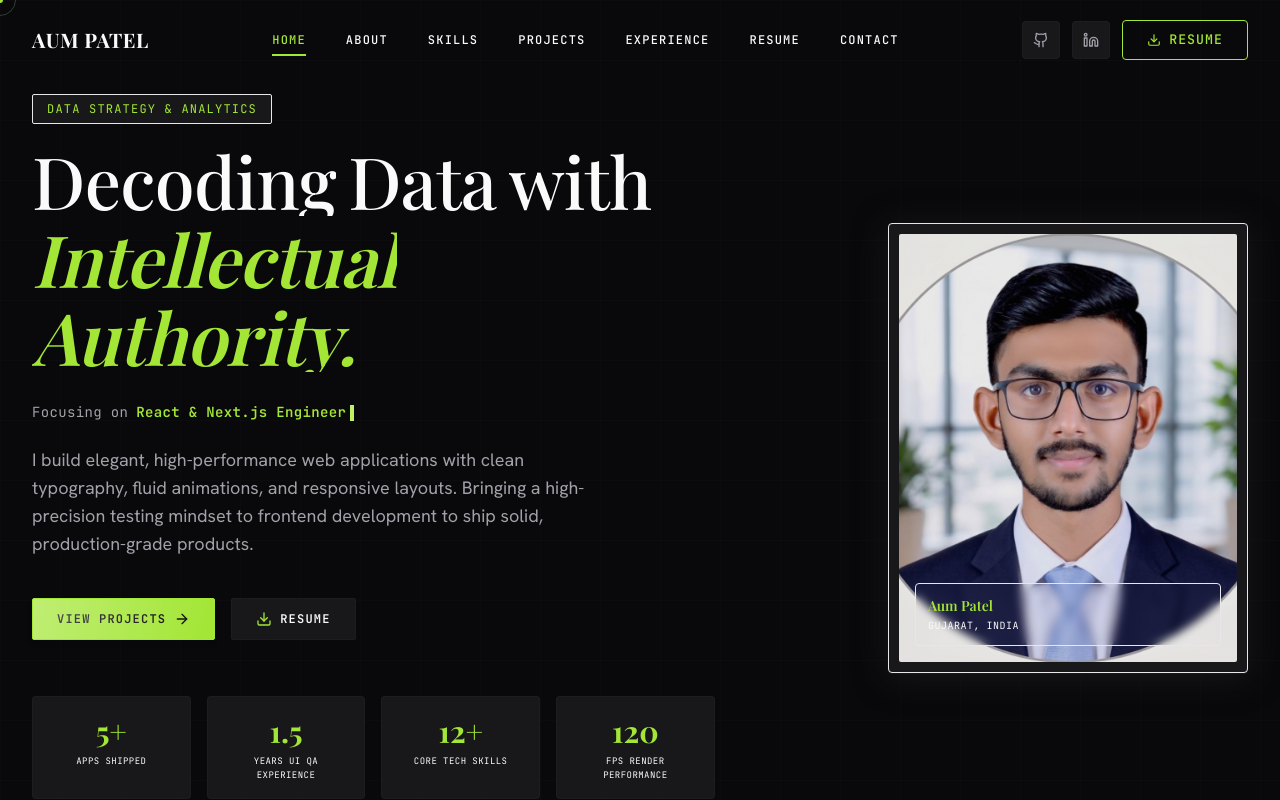
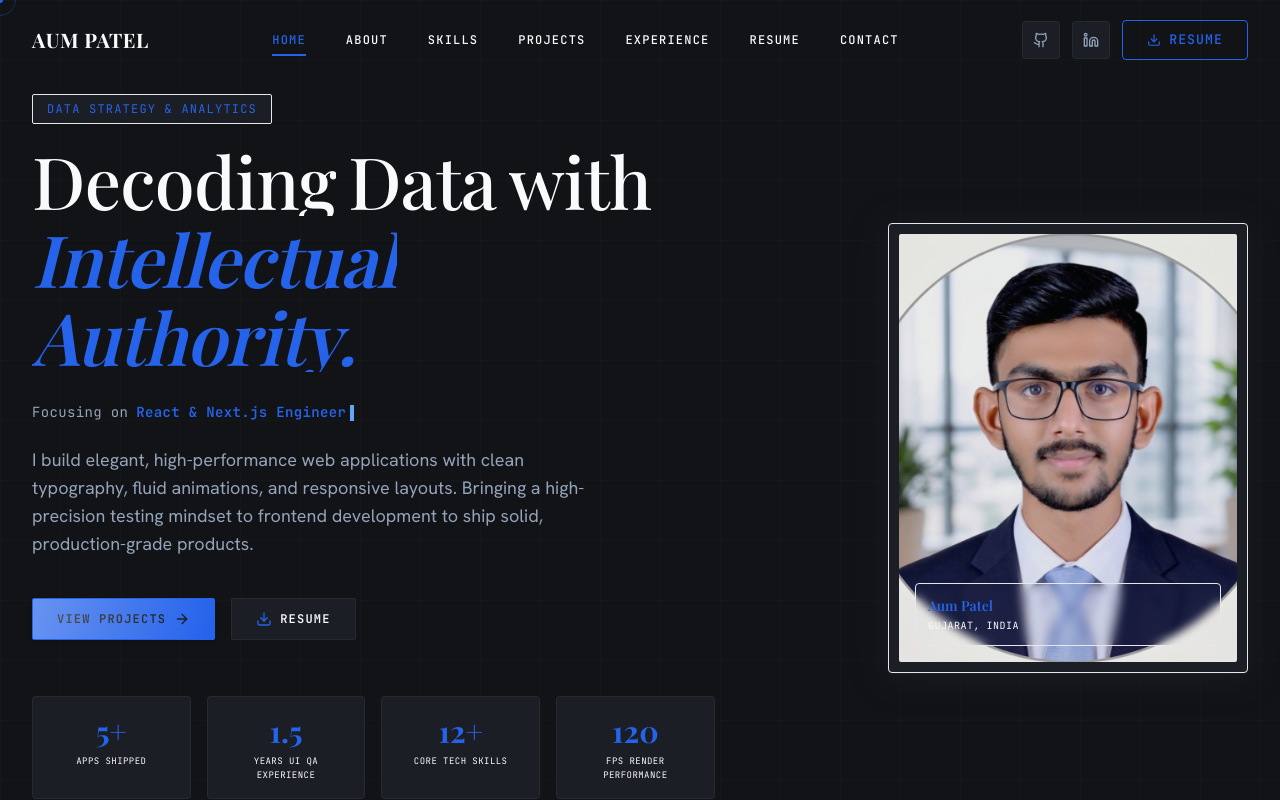
Before and after one commit to aum-patel14/aum-patel-portfolio, a Next.js app: page / in a window 1280 px wide. Shown: the top 800 px of the page. Built offline with nearby package versions, Linux system fonts and the light colour scheme.

Commit message:
design: transition color combination to premium dark slate and electric blue based on user reference

```diff
--- a/app/globals.css
+++ b/app/globals.css
@@ -6,18 +6,18 @@
    DESIGN TOKENS & CSS VARIABLES (Warm Editorial Gold)
    ============================================= */
 :root {
-  --background: #09090B;
-  --surface: #09090B;
-  --surface-2: #18181B;
-  --surface-3: rgba(39, 39, 42, 0.35);
-  --surface-4: rgba(39, 39, 42, 0.6);
-  --border: rgba(39, 39, 42, 0.4);
-  --border-hover: rgba(163, 230, 53, 0.45);
-  --accent-gold: #a3e635;
-  --accent-gold-light: #bef264;
-  --text-primary: #FAFAFA;
-  --text-secondary: #A1A1AA;
-  --text-muted: #71717A;
+  --background: #111317;
+  --surface: #111317;
+  --surface-2: #1B1E24;
+  --surface-3: rgba(148, 163, 184, 0.08);
+  --surface-4: rgba(148, 163, 184, 0.18);
+  --border: rgba(148, 163, 184, 0.08);
+  --border-hover: rgba(37, 99, 235, 0.45);
+  --accent-gold: #2563eb;
+  --accent-gold-light: #60a5fa;
+  --text-primary: #F8FAFC;
+  --text-secondary: #94A3B8;
+  --text-muted: #64748B;
 }
 
 /* =============================================
--- a/components/About.tsx
+++ b/components/About.tsx
@@ -11,7 +11,7 @@ export default function About() {
       <div
         className="absolute right-0 top-1/2 -translate-y-1/2 w-[600px] h-[600px] pointer-events-none"
         style={{
-          background: 'radial-gradient(circle, rgba(163, 230, 53, 0.015), transparent 70%)',
+          background: 'radial-gradient(circle, rgba(37, 99, 235, 0.015), transparent 70%)',
           filter: 'blur(60px)',
         }}
       />
--- a/components/Contact.tsx
+++ b/components/Contact.tsx
@@ -56,7 +56,7 @@ export default function Contact() {
       <div
         className="absolute left-0 bottom-0 w-[500px] h-[500px] pointer-events-none"
         style={{
-          background: 'radial-gradient(circle, rgba(163, 230, 53, 0.012) 0%, transparent 70%)',
+          background: 'radial-gradient(circle, rgba(37, 99, 235, 0.012) 0%, transparent 70%)',
           filter: 'blur(65px)',
         }}
       />
--- a/components/Projects.tsx
+++ b/components/Projects.tsx
@@ -59,7 +59,7 @@ export default function Projects() {
       <div
         className="absolute right-0 top-1/3 w-[600px] h-[600px] pointer-events-none"
         style={{
-          background: 'radial-gradient(circle, rgba(163, 230, 53, 0.012) 0%, transparent 70%)',
+          background: 'radial-gradient(circle, rgba(37, 99, 235, 0.012) 0%, transparent 70%)',
           filter: 'blur(60px)',
         }}
       />
--- a/components/Skills.tsx
+++ b/components/Skills.tsx
@@ -80,7 +80,7 @@ export default function Skills() {
       <div
         className="absolute left-1/2 top-1/2 -translate-x-1/2 -translate-y-1/2 w-[600px] h-[600px] pointer-events-none"
         style={{
-          background: 'radial-gradient(circle, rgba(163, 230, 53, 0.012), transparent 70%)',
+          background: 'radial-gradient(circle, rgba(37, 99, 235, 0.012), transparent 70%)',
           filter: 'blur(60px)',
         }}
       />
--- a/components/ui/AnimatedCursor.tsx
+++ b/components/ui/AnimatedCursor.tsx
@@ -48,7 +48,7 @@ export default function AnimatedCursor() {
         } else {
           ringRef.current.style.width = '32px'
           ringRef.current.style.height = '32px'
-          ringRef.current.style.borderColor = 'rgba(143, 188, 143, 0.3)'
+          ringRef.current.style.borderColor = 'rgba(37, 99, 235, 0.3)'
           dotRef.current.style.width = '6px'
           dotRef.current.style.height = '6px'
           dotRef.current.style.background = 'var(--accent-gold)'
```
